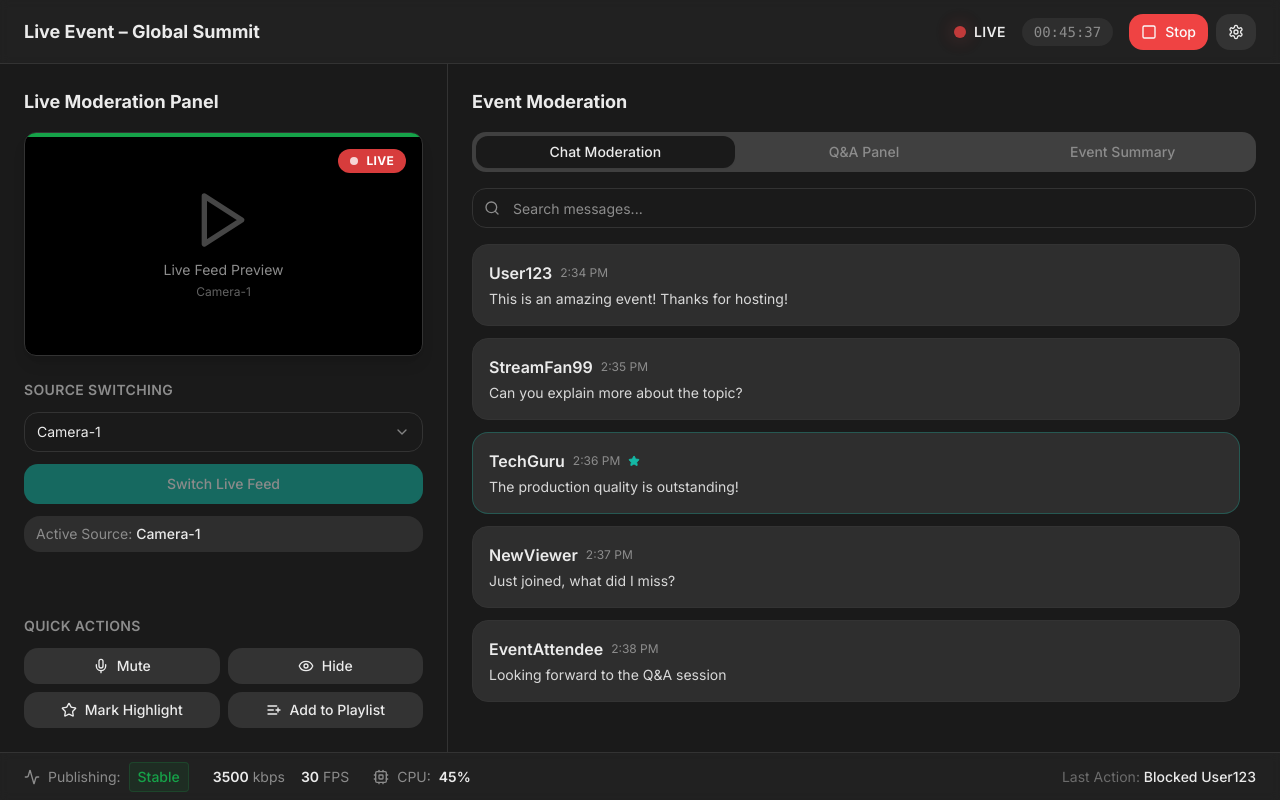
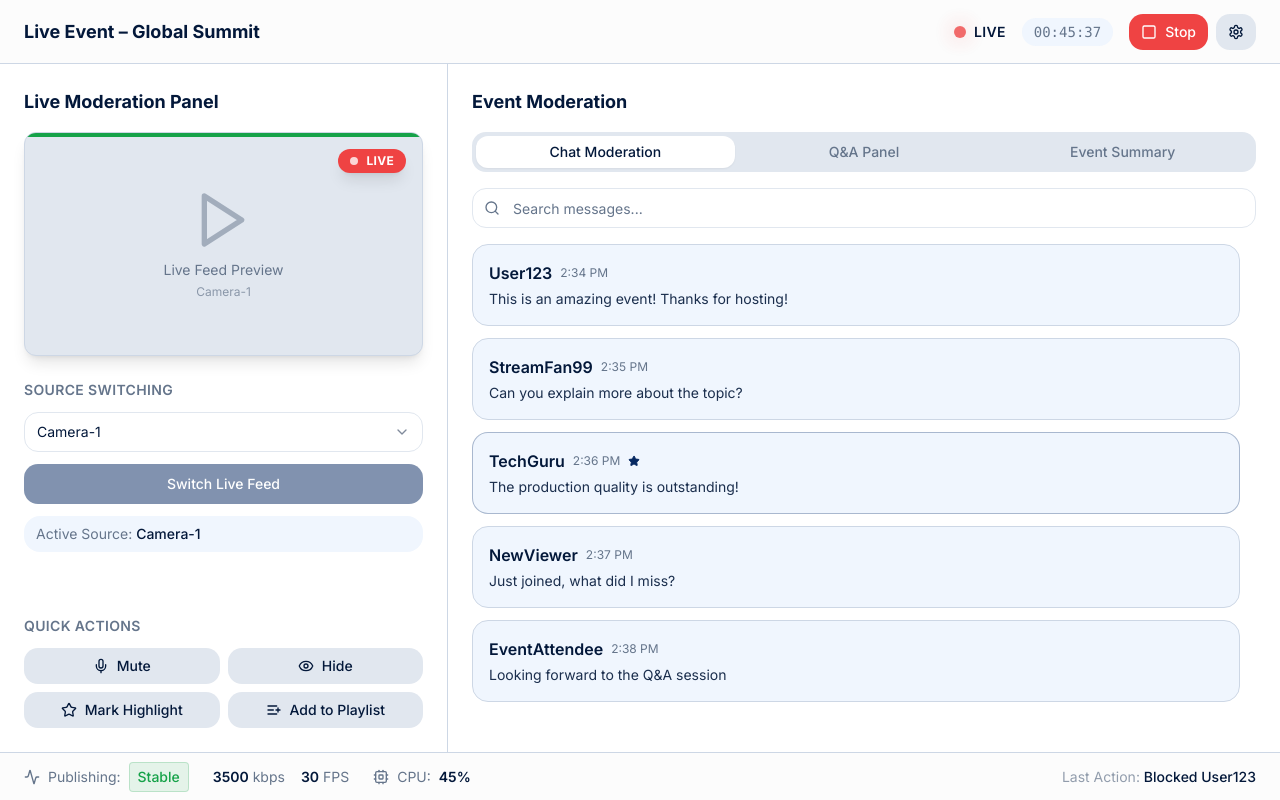
Before and after one commit to Sliketimes123/live-flow-command, a React (Vite) app: page / in a window 1280 px wide. Built offline with nearby package versions, Linux system fonts and the light colour scheme; the HTML template or start-up script is replaced by a standard one.

Commit message:
Refactor: Change theme to White and Navy
Update the UI theme to use a White and Navy blue color scheme. This involves changes to the CSS and Tailwind configuration files to reflect the new color palette.

```diff
--- a/src/components/dashboard/LiveModerationPanel.tsx
+++ b/src/components/dashboard/LiveModerationPanel.tsx
@@ -38,7 +38,7 @@ export function LiveModerationPanel({
         <h2 className="text-lg font-bold mb-4">Live Moderation Panel</h2>
 
         {/* Live Player Preview */}
-        <div className="relative aspect-video bg-black rounded-xl overflow-hidden border border-border shadow-lg">
+        <div className="relative aspect-video bg-muted rounded-xl overflow-hidden border border-border shadow-lg">
           {/* Health Indicator Bar */}
           <div className={`absolute top-0 left-0 right-0 h-1 ${healthColor[publishingHealth]}`} />
 
@@ -52,7 +52,7 @@ export function LiveModerationPanel({
           </div>
 
           {/* Live Badge */}
-          <div className="absolute top-4 right-4 px-3 py-1 bg-status-live/90 backdrop-blur-sm rounded-lg flex items-center gap-2">
+          <div className="absolute top-4 right-4 px-3 py-1 bg-status-live backdrop-blur-sm rounded-lg flex items-center gap-2 shadow-lg">
             <div className="w-2 h-2 rounded-full bg-white animate-pulse-glow" />
             <span className="text-white text-xs font-bold uppercase tracking-wide">LIVE</span>
           </div>
--- a/src/index.css
+++ b/src/index.css
@@ -8,40 +8,40 @@ All colors MUST be HSL.
 
 @layer base {
   :root {
-    /* Live Dashboard Theme - Dark Mode */
-    --background: 0 0% 10%;
-    --foreground: 0 0% 92%;
+    /* Live Dashboard Theme - White & Navy Blue */
+    --background: 0 0% 100%;
+    --foreground: 217 91% 12%;
 
-    --card: 0 0% 16%;
-    --card-foreground: 0 0% 92%;
+    --card: 0 0% 98%;
+    --card-foreground: 217 91% 12%;
 
-    --popover: 0 0% 14%;
-    --popover-foreground: 0 0% 92%;
+    --popover: 0 0% 100%;
+    --popover-foreground: 217 91% 12%;
 
-    --primary: 173 80% 40%;
-    --primary-foreground: 0 0% 98%;
+    --primary: 217 91% 20%;
+    --primary-foreground: 0 0% 100%;
 
-    --secondary: 0 0% 20%;
-    --secondary-foreground: 0 0% 92%;
+    --secondary: 214 32% 91%;
+    --secondary-foreground: 217 91% 12%;
 
-    --muted: 0 0% 25%;
-    --muted-foreground: 0 0% 55%;
+    --muted: 214 32% 91%;
+    --muted-foreground: 215 16% 47%;
 
-    --accent: 173 80% 40%;
-    --accent-foreground: 0 0% 98%;
+    --accent: 217 91% 20%;
+    --accent-foreground: 0 0% 100%;
 
     --destructive: 0 84% 60%;
-    --destructive-foreground: 0 0% 98%;
+    --destructive-foreground: 0 0% 100%;
 
     --success: 142 76% 36%;
-    --success-foreground: 0 0% 98%;
+    --success-foreground: 0 0% 100%;
 
     --warning: 38 92% 50%;
-    --warning-foreground: 0 0% 98%;
+    --warning-foreground: 0 0% 100%;
 
-    --border: 0 0% 20%;
-    --input: 0 0% 20%;
-    --ring: 173 80% 40%;
+    --border: 214 32% 85%;
+    --input: 214 32% 91%;
+    --ring: 217 91% 20%;
 
     --radius: 1rem;
 
@@ -49,14 +49,14 @@ All colors MUST be HSL.
     --status-live: 0 84% 60%;
     --status-stable: 142 76% 36%;
     --status-warning: 38 92% 50%;
-    --status-offline: 0 0% 40%;
+    --status-offline: 0 0% 60%;
 
     /* Surface Variants */
-    --surface-elevated: 0 0% 18%;
-    --surface-overlay: 0 0% 22%;
+    --surface-elevated: 217 91% 97%;
+    --surface-overlay: 214 32% 91%;
 
     /* Glow Effects */
-    --glow-primary: 173 80% 40%;
+    --glow-primary: 217 91% 20%;
     --glow-live: 0 84% 60%;
     --glow-success: 142 76% 36%;
   }
```
